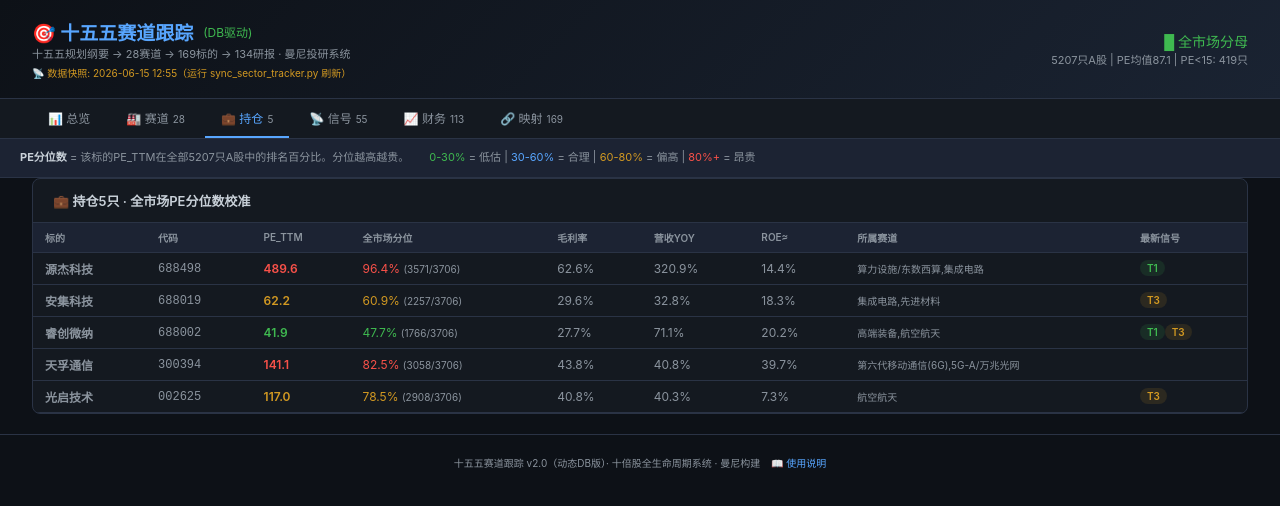
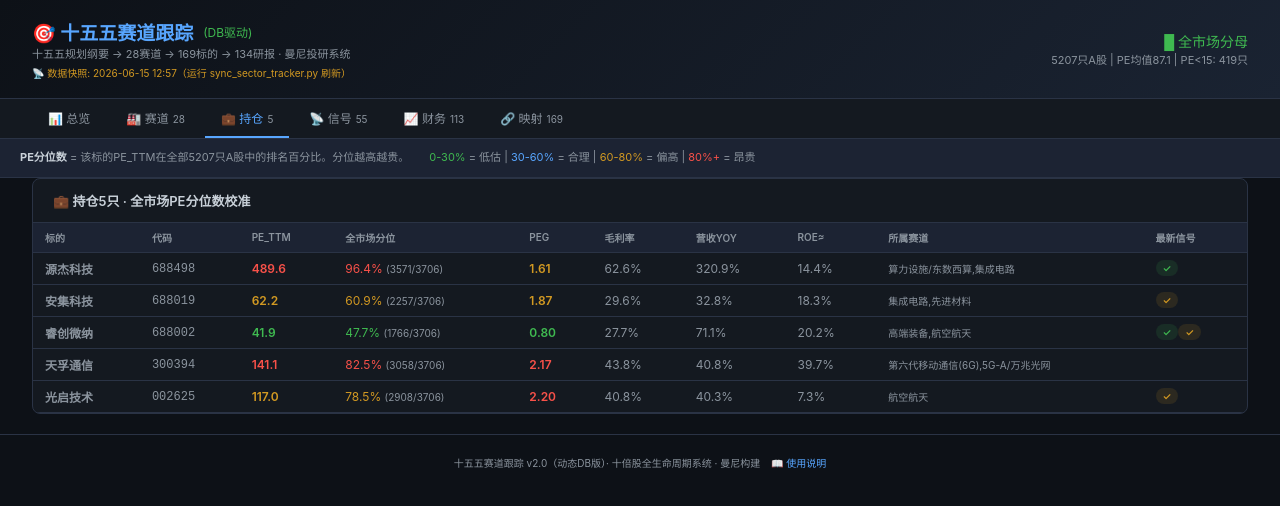
Before and after one commit to andy-vunion/hermes-tool-tutorial, a plain HTML site: page sector-tracker.html in a window 1280 px wide. Both pictures are taken after a click on the element "💼 持仓5". Drawn offline with Linux system fonts and the light colour scheme.

Commit message:
fix: 添加PEG列+信号标签✓+多Tab渲染一致性

```diff
--- a/sector-tracker.html
+++ b/sector-tracker.html
@@ -69,7 +69,7 @@ tr.resonance{border-left:3px solid var(--purple)!important}
   <div>
     <h1>🎯 十五五赛道跟踪 <span style="font-size:12px;color:var(--green);font-weight:400">(DB驱动)</span></h1>
     <div class="meta">十五五规划纲要 → 28赛道 → 169标的 → 134研报 · 曼尼投研系统</div>
-    <div class="updated">📡 数据快照: 2026-06-15 12:55（运行 sync_sector_tracker.py 刷新）</div>
+    <div class="updated">📡 数据快照: 2026-06-15 12:57（运行 sync_sector_tracker.py 刷新）</div>
   </div>
   <div style="text-align:right">
     <div style="font-size:14px;color:var(--green)">█ 全市场分母</div>
@@ -137,7 +137,7 @@ tr.resonance{border-left:3px solid var(--purple)!important}
   </div>
   <div class="panel">
     <div class="panel-header">💼 持仓5只 · 全市场PE分位数校准</div>
-    <table><thead><tr><th onclick="sortTable('holdings',0)">标的</th><th onclick="sortTable('holdings',1)">代码</th><th onclick="sortTable('holdings',2)">PE_TTM</th><th onclick="sortTable('holdings',3)">全市场分位</th><th onclick="sortTable('holdings',4)">毛利率</th><th onclick="sortTable('holdings',5)">营收YoY</th><th onclick="sortTable('holdings',6)">ROE≈</th><th>所属赛道</th><th>最新信号</th></tr></thead>
+    <table><thead><tr><th onclick="sortTable('holdings',0)">标的</th><th onclick="sortTable('holdings',1)">代码</th><th onclick="sortTable('holdings',2)">PE_TTM</th><th onclick="sortTable('holdings',3)">全市场分位</th><th onclick="sortTable('holdings',4)">PEG</th><th onclick="sortTable('holdings',5)">毛利率</th><th onclick="sortTable('holdings',6)">营收YoY</th><th onclick="sortTable('holdings',7)">ROE≈</th><th>所属赛道</th><th>最新信号</th></tr></thead>
     <tbody id="holdings-table"></tbody></table>
   </div>
 </div>
@@ -344,16 +344,18 @@ function renderHoldings() {
   document.getElementById('holdings-table').innerHTML = HOLDINGS_DATA.map(h=>{
     let d = PE_RANK[h.code]||{};
     let col = d.pct>80?'var(--red)':d.pct>60?'var(--warn)':'var(--green)';
+    let pegCol = h.peg<1?'var(--green)':h.peg<2?'var(--warn)':'var(--red)';
     let lastSig = SIGNALS.find(s=>s.ts_code===h.code);
     let sigTags = '';
     if(lastSig){
-      if(lastSig.t1_pass) sigTags+= '<span class="signal-tag signal-t1">T1</span>';
-      if(lastSig.t2_pass) sigTags+= '<span class="signal-tag signal-t2">T2</span>';
-      if(lastSig.t3_pass) sigTags+= '<span class="signal-tag signal-t3">T3</span>';
+      if(lastSig.t1_pass) sigTags+= '<span class="signal-tag signal-t1">✓</span>';
+      if(lastSig.t2_pass) sigTags+= '<span class="signal-tag signal-t2">✓</span>';
+      if(lastSig.t3_pass) sigTags+= '<span class="signal-tag signal-t3">✓</span>';
     }
     return '<tr><td><strong>'+h.name+'</strong></td><td><code>'+h.code.split('.')[0]+'</code></td>'
       +'<td style="color:'+col+';font-weight:600">'+d.pe.toFixed(1)+'</td>'
       +'<td><span style="color:'+col+'">'+d.pct+'%</span> <span style="font-size:10px;color:var(--text2)">('+d.rank+'/'+UNIVERSE.with_pe+')</span></td>'
+      +'<td style="color:'+pegCol+';font-weight:600">'+h.peg.toFixed(2)+'</td>'
       +'<td>'+(d.gm||'-').toFixed(1)+'%</td><td>'+(d.rev_yoy||'-').toFixed(1)+'%</td><td>'+(d.roe||'-').toFixed(1)+'%</td>'
       +'<td style="font-size:10px;max-width:180px;overflow:hidden;text-overflow:ellipsis;white-space:nowrap">'+(stockSectors[h.code]||'-')+'</td>'
       +'<td>'+sigTags+'</td></tr>';
```
